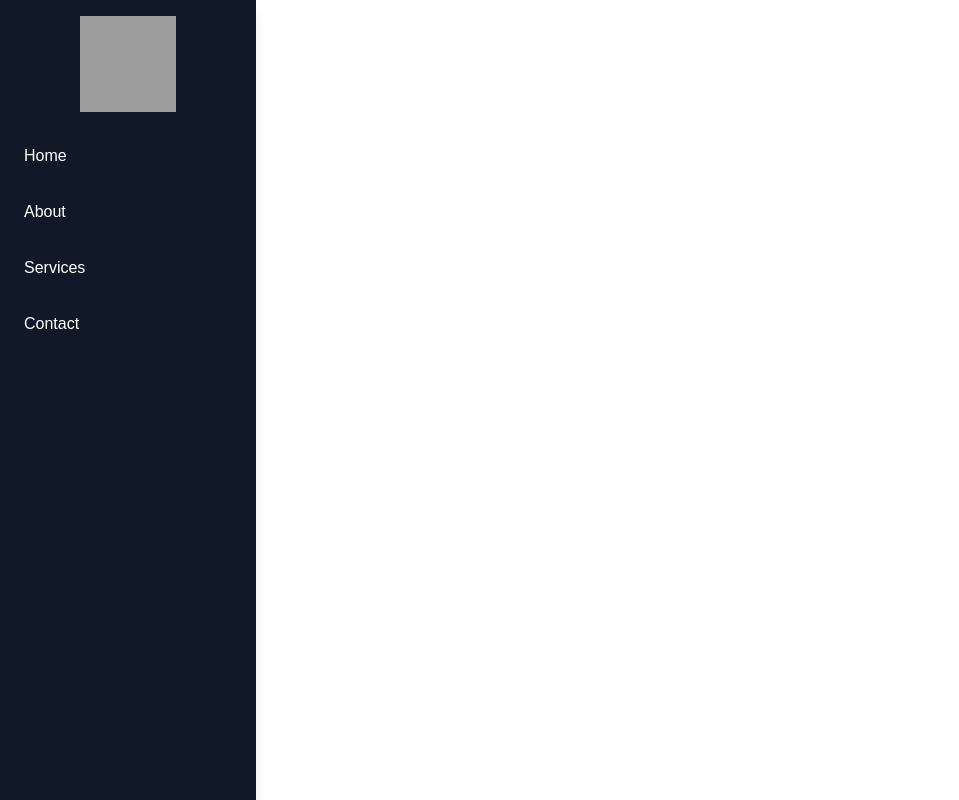
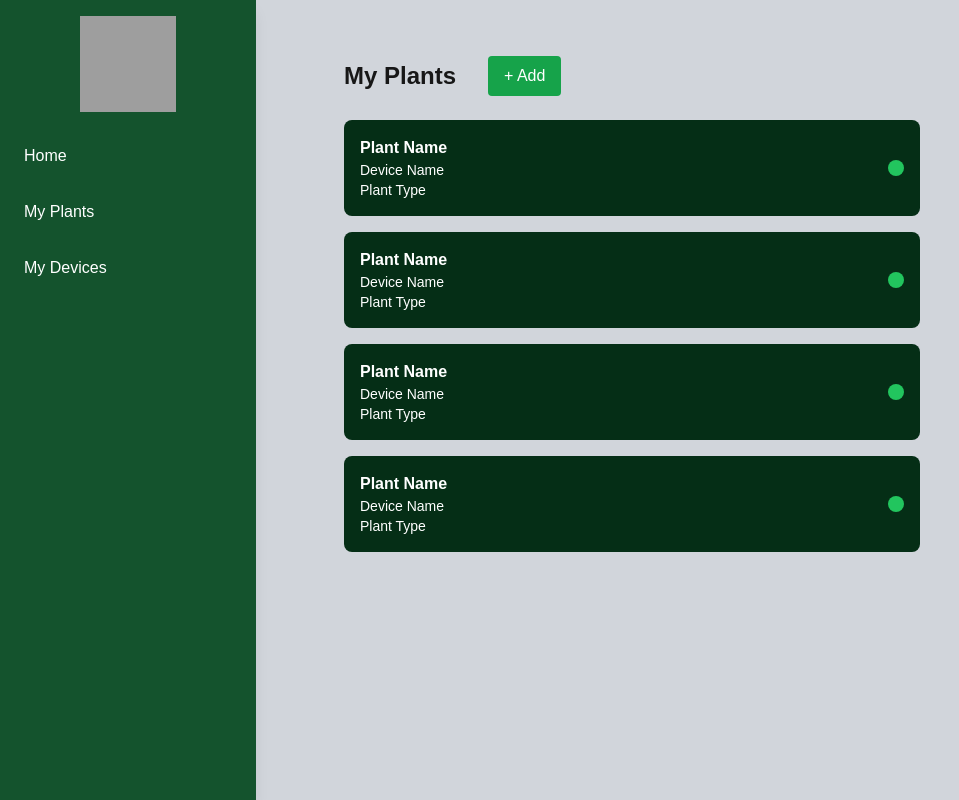
Before and after one commit to FreddieRorison/HonoursProject, a Next.js app in the folder frontend/plantapp/: page /device in a window 1280 px wide. Shown: the whole page, without its empty margins (0-959 px from the left). Built offline with nearby package versions, Linux system fonts and the light colour scheme; grey boxes are pictures that could not be loaded.

Commit message:
Devices Page

```diff
--- a/frontend/plantapp/app/device/page.js
+++ b/frontend/plantapp/app/device/page.js
@@ -1,10 +1,24 @@
-import SideBar from "@/components/sidebar";
+import Sidebar from "@/components/sidebar";
+import Plantitem from "@/components/plantItem";
 
 export default function DeviceMain() {
 
 
 
     return (
-      <SideBar />
+        <div className="flex h-screen bg-gray-300">
+        <Sidebar />
+
+        <div className="ml-80 mt-8 flex-1 p-6">
+          <div className="flex justify-left items-center mb-6">
+            <h1 className="text-2xl font-bold">My Plants</h1>
+            <button className="bg-green-600 text-white px-4 ml-8 py-2 rounded">+ Add</button>
+          </div>
+          <Plantitem />
+          <Plantitem />
+          <Plantitem />
+          <Plantitem />
+        </div>
+      </div>
     );
   }
--- a/frontend/plantapp/app/globals.css
+++ b/frontend/plantapp/app/globals.css
@@ -9,6 +9,6 @@
 
 body {
   color: var(--foreground);
-  background: var(--background);
+  background: rgb(209 213 219 / var(--tw-bg-opacity, 1));
   font-family: Arial, Helvetica, sans-serif;
 }
--- /dev/null
+++ b/frontend/plantapp/components/plantItem.js
@@ -0,0 +1,12 @@
+export default function plantItem() {
+    return (
+        <div className="max-w-xl mb-4 bg-green-950 text-white p-4 rounded-lg flex justify-between items-center">
+        <div>
+          <p className="font-semibold">Plant Name</p>
+          <p className="text-sm">Device Name</p>
+          <p className="text-sm">Plant Type</p>
+        </div>
+        <span className="w-4 h-4 bg-green-500 rounded-full"></span>
+      </div>
+    );
+    }
--- a/frontend/plantapp/components/sidebar.js
+++ b/frontend/plantapp/components/sidebar.js
@@ -1,12 +1,11 @@
 export default function SideBar() {
     return (
-      <div className="h-screen w-64 bg-gray-900 text-white fixed top-0 left-0 flex flex-col p-4 shadow-lg">
-      <img src="/logo.png" alt="Logo" className="w-24 h-24 mx-auto mb-6" />
+      <div className="h-screen w-64 bg-green-900 text-white fixed top-0 left-0 flex flex-col p-4 shadow-lg">
+      <img src="https://upload.wikimedia.org/wikipedia/commons/2/24/LEGO_logo.svg" alt="Logo" className="w-24 h-24 mx-auto mb-6" />
       <nav className="flex flex-col space-y-4">
-        <a href="#" className="hover:bg-gray-700 p-2 rounded">Home</a>
-        <a href="#" className="hover:bg-gray-700 p-2 rounded">About</a>
-        <a href="#" className="hover:bg-gray-700 p-2 rounded">Services</a>
-        <a href="#" className="hover:bg-gray-700 p-2 rounded">Contact</a>
+        <a href="/home" className="hover:bg-green-700 p-2 rounded">Home</a>
+        <a href="/plant" className="hover:bg-green-700 p-2 rounded">My Plants</a>
+        <a href="/device" className="hover:bg-green-700 p-2 rounded">My Devices</a>
       </nav>
     </div>
     );
```
